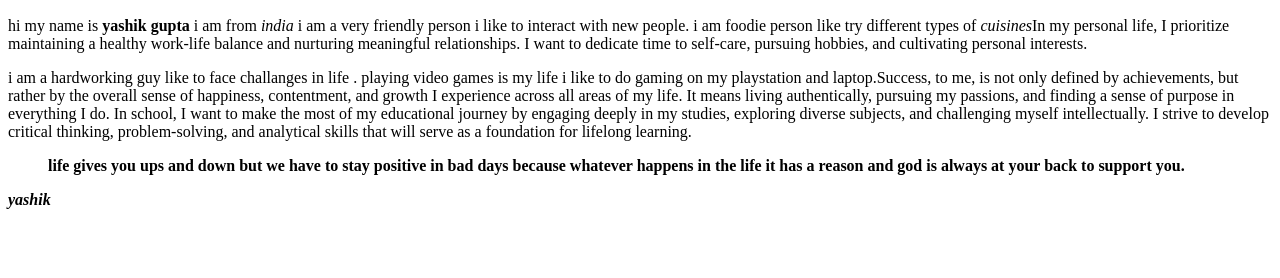
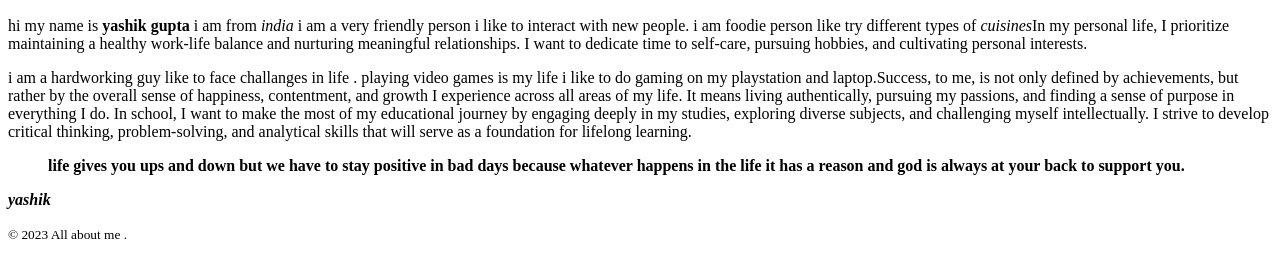
Before and after one commit to Gupta0116/Gupta0116.github.io, a plain HTML site: page html-assingment/index.html in a window 1280 px wide. Shown: the part 50-328 px from the top of the page. Drawn offline with Linux system fonts and the light colour scheme.

Commit message:
all done

```diff
--- a/html-assingment/index.html
+++ b/html-assingment/index.html
@@ -33,6 +33,9 @@
     </strong></em>
 
 
+    <footer>
+        <p><small>&copy; 2023 All about me .</small></p>
+    </footer>
 
 
 
```
